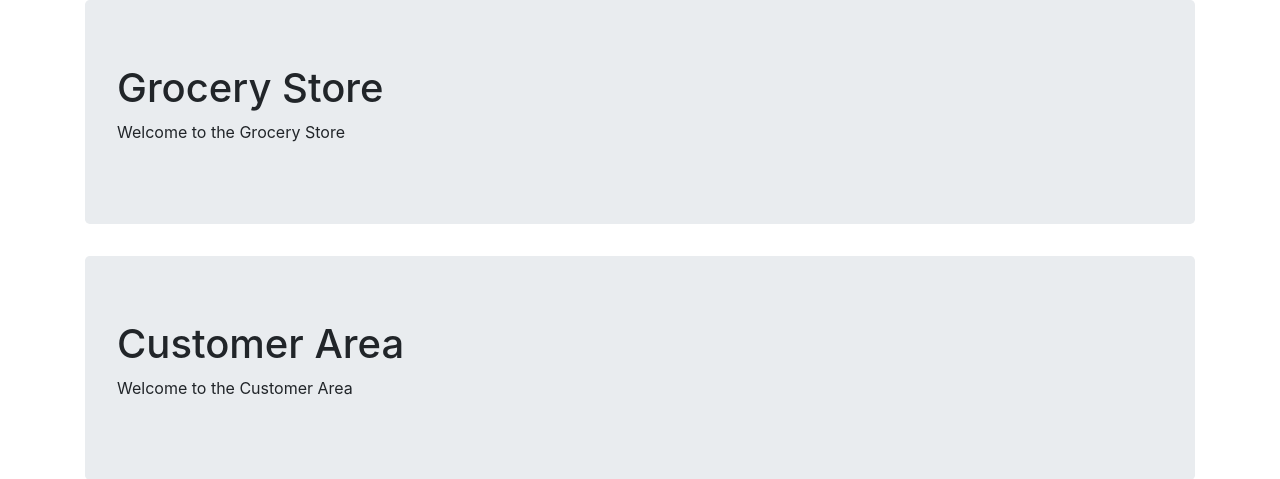
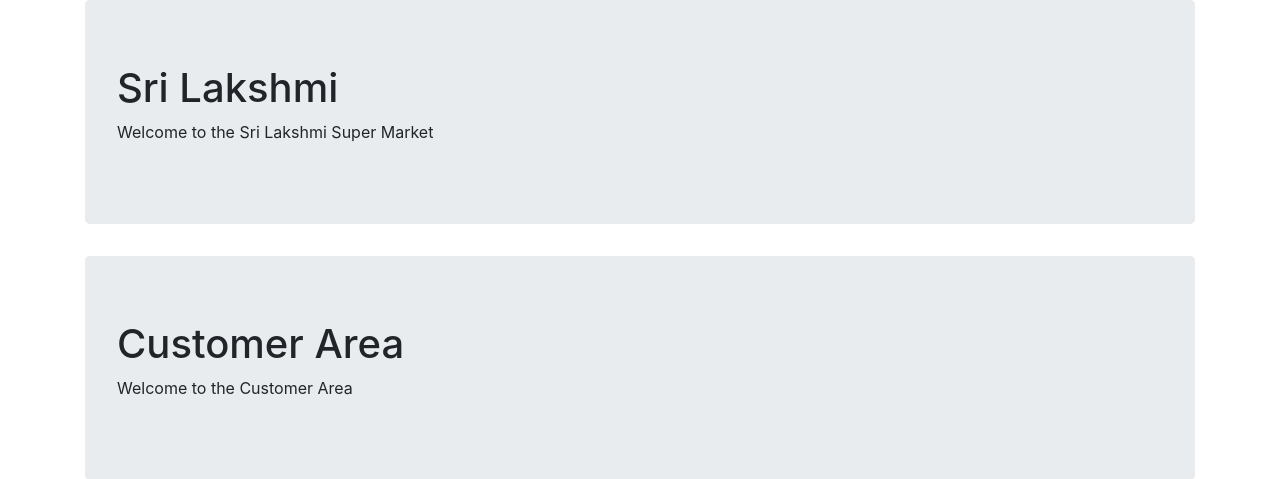
Before and after one commit to ashokdhital/Sri-Lakshmi-Super-Market, a Node server app: template views/pages/index.ejs in a window 1280 px wide. Shown: the part 106-585 px from the top of the page. Run offline with Node 20, Linux system fonts and the light colour scheme; the template is opened without the code that fills it, so the values that code supplies are empty.

Commit message:
Sprint 1 Revision 2

```diff
--- a/views/pages/admin/index.ejs
+++ b/views/pages/admin/index.ejs
@@ -11,8 +11,8 @@
 
 <main>
   <div class="jumbotron">
-    <h1>Grocery Store</h1>
-    <p>Welcome to the Grocery Store</p>
+    <h1>Sri Lakshmi</h1>
+    <p>Welcome to the Sri Lakshmi Super Market</p>
   </div>
 </main>
 <section>
--- a/views/pages/index.ejs
+++ b/views/pages/index.ejs
@@ -11,8 +11,8 @@
 
 <main>
   <div class="jumbotron">
-    <h1>Grocery Store</h1>
-    <p>Welcome to the Grocery Store</p>
+    <h1>Sri Lakshmi</h1>
+    <p>Welcome to the Sri Lakshmi Super Market</p>
   </div>
 </main>
 <section>
--- a/views/pages/staff/index.ejs
+++ b/views/pages/staff/index.ejs
@@ -11,8 +11,8 @@
 
 <main>
   <div class="jumbotron">
-    <h1>Grocery Store</h1>
-    <p>Welcome to the Grocery Store</p>
+    <h1>Sri Lakshmi</h1>
+    <p>Welcome to the Sri Lakshmi Super Market</p>
   </div>
 </main>
 <section>
```
